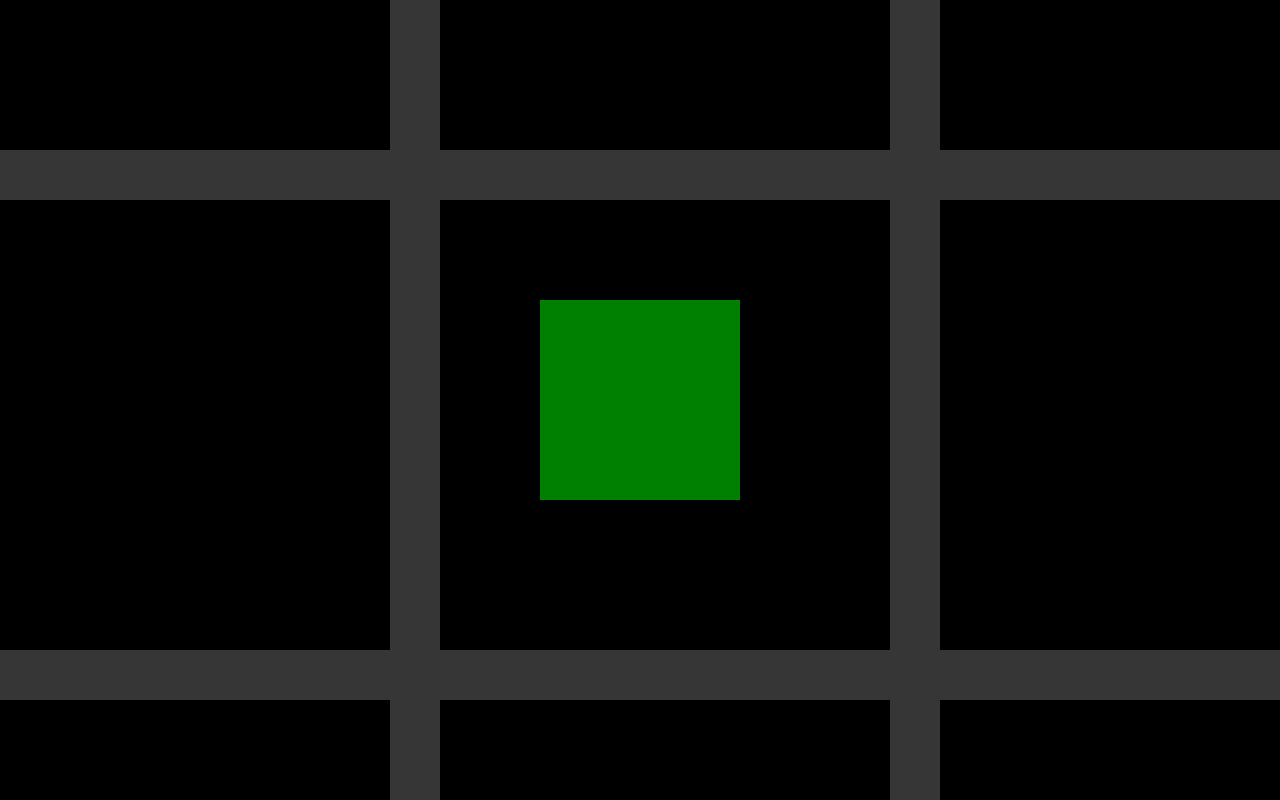
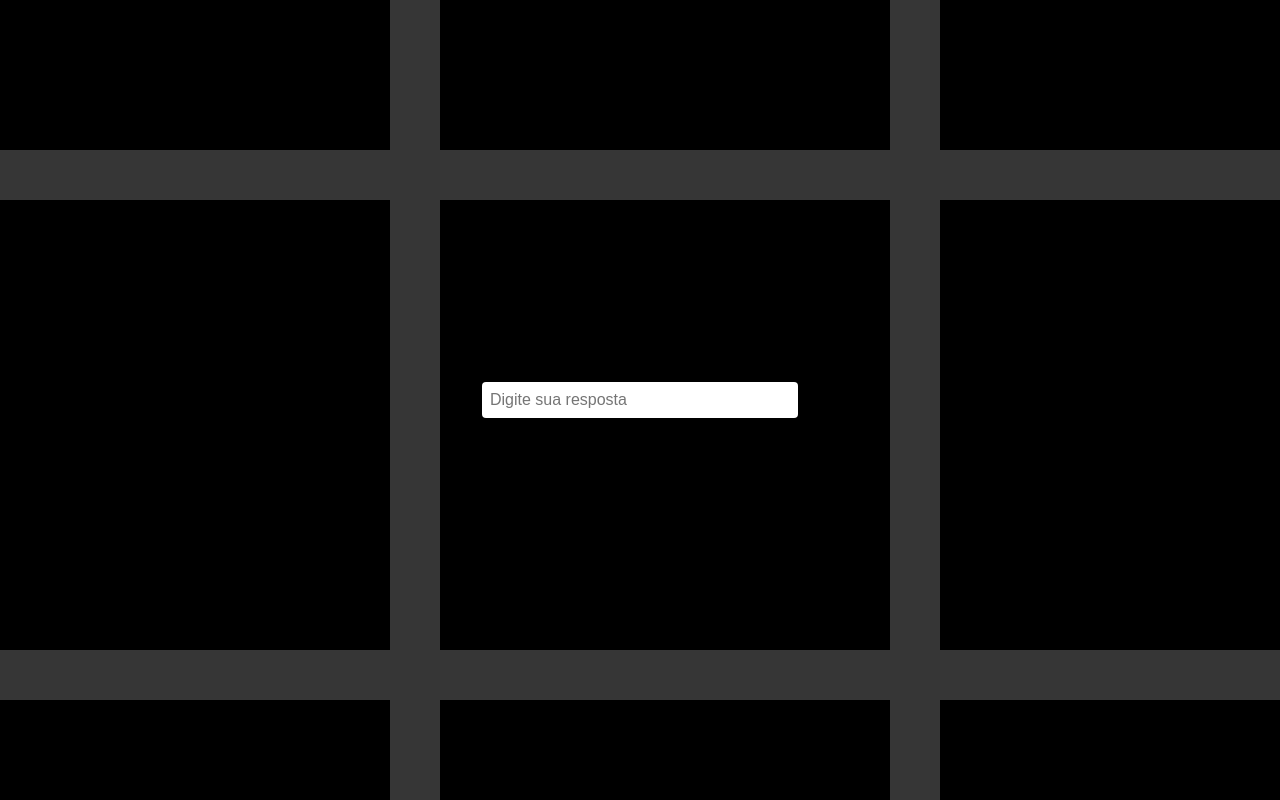
Before and after one commit to hbt701/HuGOATRiddle, a plain HTML site: page fase1.html in a window 1280 px wide. Drawn offline with Linux system fonts and the light colour scheme.

Commit message:
Update fase1.html

```diff
--- a/fase1.html
+++ b/fase1.html
@@ -21,18 +21,23 @@
       align-items: center;
       flex-direction: column;
       height: 100vh;
+      text-align: center;
     }
 
-    .answer-box {
-      width: 200px;
-      height: 200px;
-      background-color: green;
+    .answer-input {
+      width: 300px;
+      height: 20px;
+      font-size: 16px;
+      padding: 8px;
+      border: none;
+      border-radius: 4px;
+      background-color: #fff;
     }
   </style>
 </head>
 <body>
   <div class="center-container">
-    <div class="answer-box"></div>
+    <input class="answer-input" type="text" placeholder="Digite sua resposta">
   </div>
 </body>
 </html>
```
